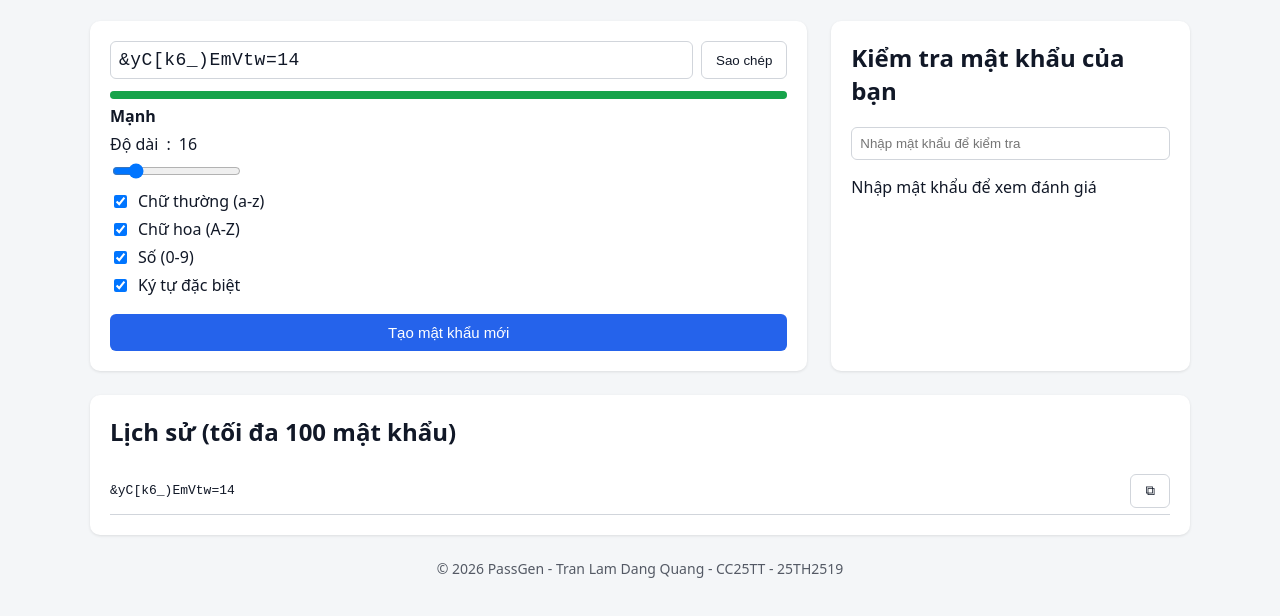
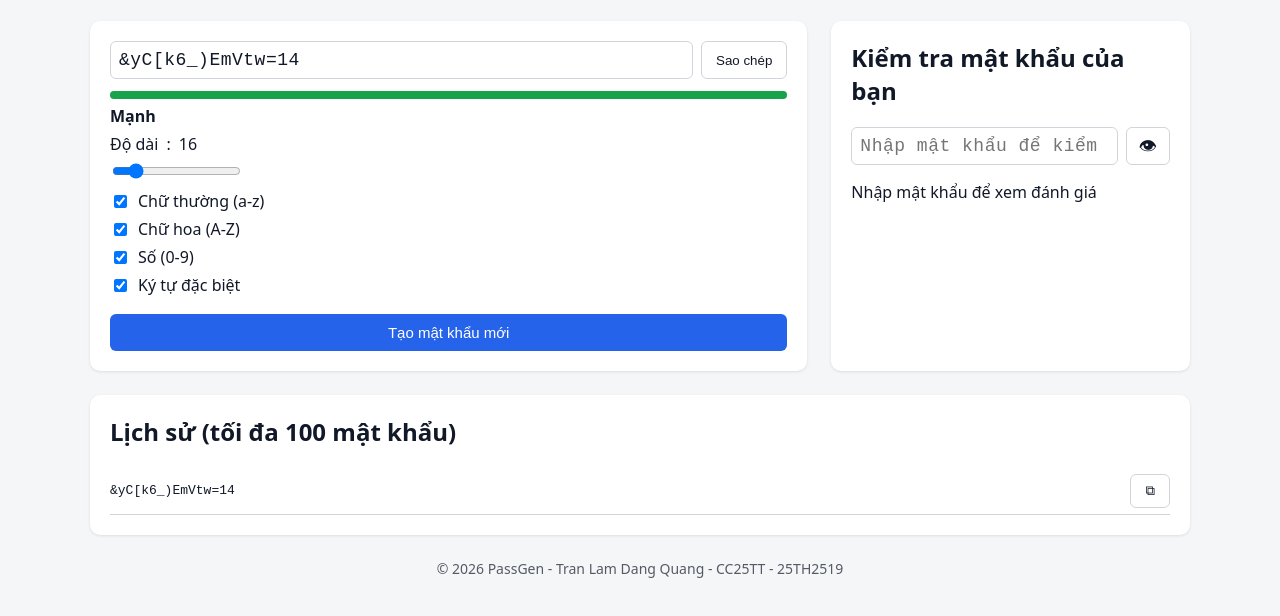
Before and after one commit to quangtldcc25tth-cell/passgen, a plain HTML site: page index.html in a window 1280 px wide. Shown: the part 96-712 px from the top of the page. Drawn offline with Linux system fonts and the light colour scheme.

Commit message:
thêm nút bật/tắt hiển thị cho ô nhập mật khẩu

```diff
--- a/index.html
+++ b/index.html
@@ -40,7 +40,10 @@
 
   <section class="checker">
       <h2 data-i18n="checkTitle">Kiểm tra mật khẩu của bạn</h2>
-      <input id="checkInput" type="text" placeholder="Nhập mật khẩu để kiểm tra">
+      <div class="output-row">
+        <input id="checkInput" type="password" autocomplete="off" placeholder="Nhập mật khẩu để kiểm tra">
+        <button id="toggleCheckBtn" type="button" title="Hiện mật khẩu">👁</button>
+      </div>
       <p id="checkResult"></p>
       <ul id="suggestions"></ul>
     </section>
--- a/script.js
+++ b/script.js
@@ -95,6 +95,8 @@ const I18N = {
     tipSymbols: "Thêm ký tự đặc biệt (!@#$...)",
     tipCommon: "Tránh các cụm từ phổ biến và dễ đoán",
     tipGood: "Mật khẩu đã đủ tốt",
+    showPw: "Hiện mật khẩu",
+    hidePw: "Ẩn mật khẩu",
   },
   en: {
     subtitle: "A tool to generate and check password strength",
@@ -121,6 +123,8 @@ const I18N = {
     tipSymbols: "Add symbols (!@#$...)",
     tipCommon: "Avoid common or predictable words",
     tipGood: "This password is strong enough",
+    showPw: "Show password",
+    hidePw: "Hide password",
   }
 };
 
@@ -140,6 +144,8 @@ function applyLang(lang) {
   $("checkInput").placeholder = t("checkPlaceholder");
   $("password").placeholder = t("passwordPlaceholder");
   $("langBtn").textContent = lang === "vi" ? "Tiếng Việt" : "English";
+  $("toggleCheckBtn").title = $("checkInput").type === "password" ? t("showPw") : t("hidePw");
+
 
   // Render lại text độ mạnh sau khi đổi ngôn ngữ
   showStrength(currentPw);
@@ -245,6 +251,13 @@ $("checkInput").addEventListener("input", e => {
   showCheckResult(e.target.value);
   showSuggestions(e.target.value);
 });
+$("toggleCheckBtn").addEventListener("click", () => {
+  const input = $("checkInput");
+  const willShow = input.type === "password";
+  input.type = willShow ? "text" : "password";
+  $("toggleCheckBtn").textContent = willShow ? "🙈" : "👁";
+  $("toggleCheckBtn").title = willShow ? t("hidePw") : t("showPw");
+});
 $("langBtn").addEventListener("click", () => {
   applyLang(currentLang === "vi" ? "en" : "vi");
 });
--- a/style.css
+++ b/style.css
@@ -220,3 +220,29 @@ footer {
   font-size: 14px;
   opacity: 0.85;
 }
+
+input[type="text"],
+input[type="password"] {
+  width: 100%;
+  padding: 8px;
+  background: var(--input);
+  color: var(--text);
+  border: 1px solid var(--border);
+  border-radius: 6px;
+}
+
+input[type="password"]::-ms-reveal,
+input[type="password"]::-ms-clear {
+  display: none;
+}
+
+#toggleCheckBtn {
+  width: 44px;
+  height: 38px;
+  padding: 0;
+  display: flex;
+  align-items: center;
+  justify-content: center;
+  font-size: 18px;
+  line-height: 1;
+}
```
